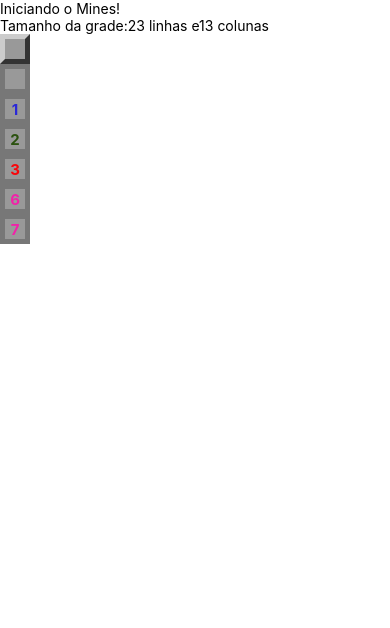
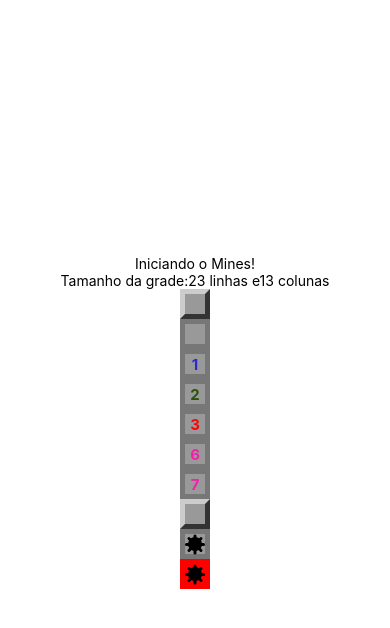
Before and after one commit to BrunoADPaixao/mines, a React Native app: screen / in a window 390 px wide. Shown: the top 628 px of the page. Built offline with nearby package versions, Linux system fonts and the light colour scheme.

Commit message:
Creating Mine Component

```diff
--- a/App.js
+++ b/App.js
@@ -10,7 +10,7 @@
 export default class App extends Component {
   render() {
     return (
-      <View>
+      <View style={styles.container}>
         <Text>Iniciando o Mines!</Text>
         <Text>Tamanho da grade:
           {params.getRowsAmount()} linhas e
@@ -23,11 +23,18 @@
         <Field opened nearMines={3} />
         <Field opened nearMines={6} />
         <Field opened nearMines={7} />
+        <Field mined />
+        <Field mined opened />
+        <Field mined opened exploded />
       </View>
     );
   }
 };
 
 const styles = StyleSheet.create({
-
+  container: {
+    flex: 1,
+    alignItems: 'center',
+    justifyContent: 'center',
+  }
 });
--- a/src/components/Field.js
+++ b/src/components/Field.js
@@ -1,12 +1,14 @@
 import React from 'react'
 import { View, StyleSheet, Text } from 'react-native'
+import Mine from './Mine'
 import params from '../params'
 
 export default props => {
-  const { mined, opened, nearMines } = props
+  const { mined, opened, nearMines, exploded } = props
 
   const styleField = [styles.field]
   if (opened) styleField.push(styles.opened)
+  if (exploded) styleField.push(styles.exploded)
   if (styleField.length === 1) styleField.push(styles.regular)
 
   let color = null
@@ -23,6 +25,7 @@
         <Text style={[styles.label, { color: color }]}>
           {nearMines}
         </Text> : false}
+      {mined && opened ? <Mine /> : false}
     </View>
   )
 }
@@ -49,5 +52,9 @@
   label: {
     fontWeight: 'bold',
     fontSize: params.fontSize,
+  },
+  exploded: {
+    backgroundColor: 'red',
+    borderColor: 'red',
   }
 })
--- /dev/null
+++ b/src/components/Mine.js
@@ -0,0 +1,36 @@
+import React from 'react'
+import { View, StyleSheet } from 'react-native'
+
+export default props => {
+  return (
+    <View style={styles.container}>
+      <View style={styles.coreMine} />
+      <View style={styles.line} />
+      <View style={[styles.line, { transform: [{ rotate: '45deg' }] }]} />
+      <View style={[styles.line, { transform: [{ rotate: '90deg' }] }]} />
+      <View style={[styles.line, { transform: [{ rotate: '135deg' }] }]} />
+    </View>
+  )
+}
+
+const styles = StyleSheet.create({
+  container: {
+    alignItems: 'center',
+    justifyContent: 'center',
+  },
+  coreMine: {
+    height: 14,
+    width: 14,
+    borderRadius: 10,
+    backgroundColor: 'black',
+    alignItems: 'center',
+    justifyContent: 'center',
+  },
+  line: {
+    position: 'absolute',
+    height: 3,
+    width: 20,
+    borderRadius: 3,
+    backgroundColor: 'black',
+  }
+})
```
